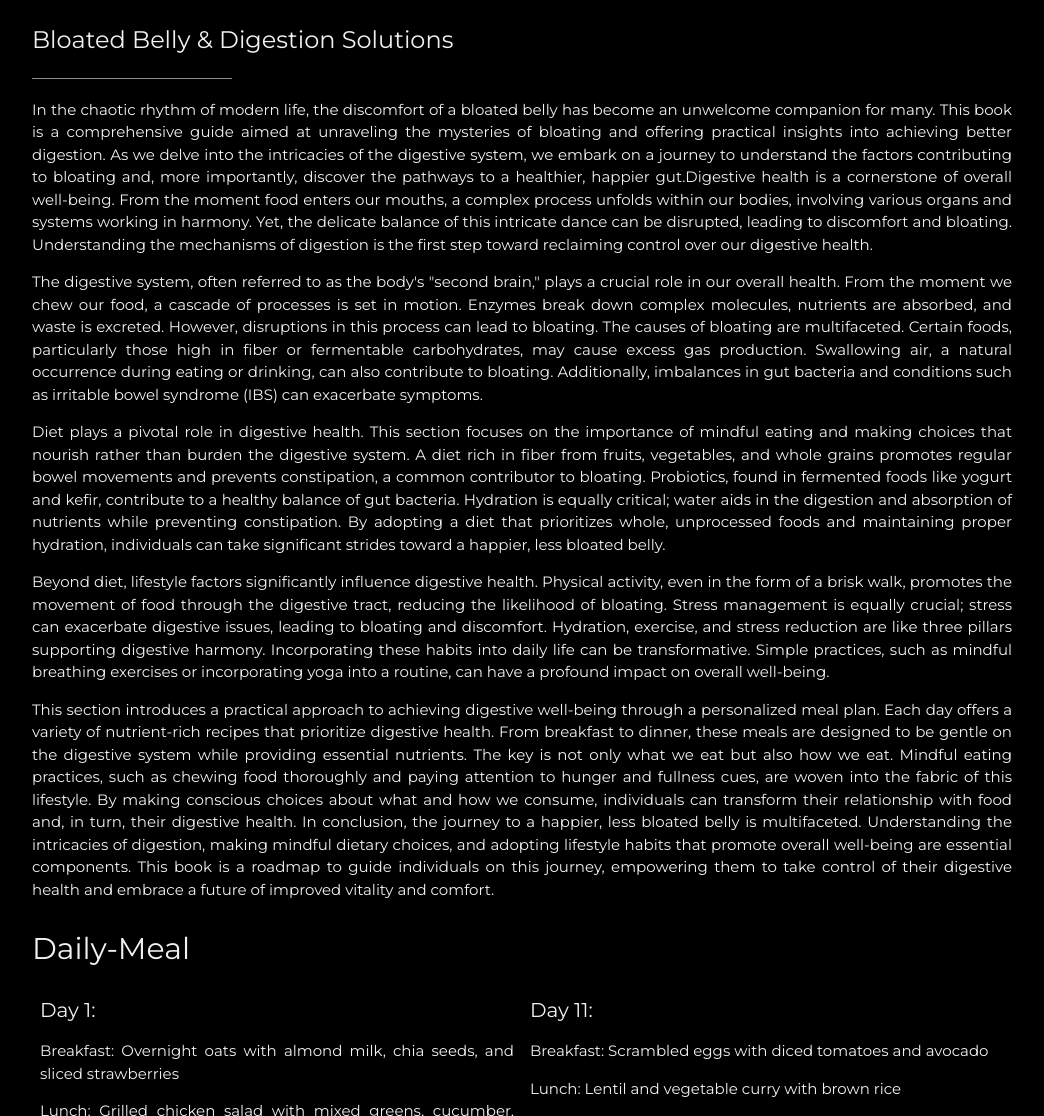
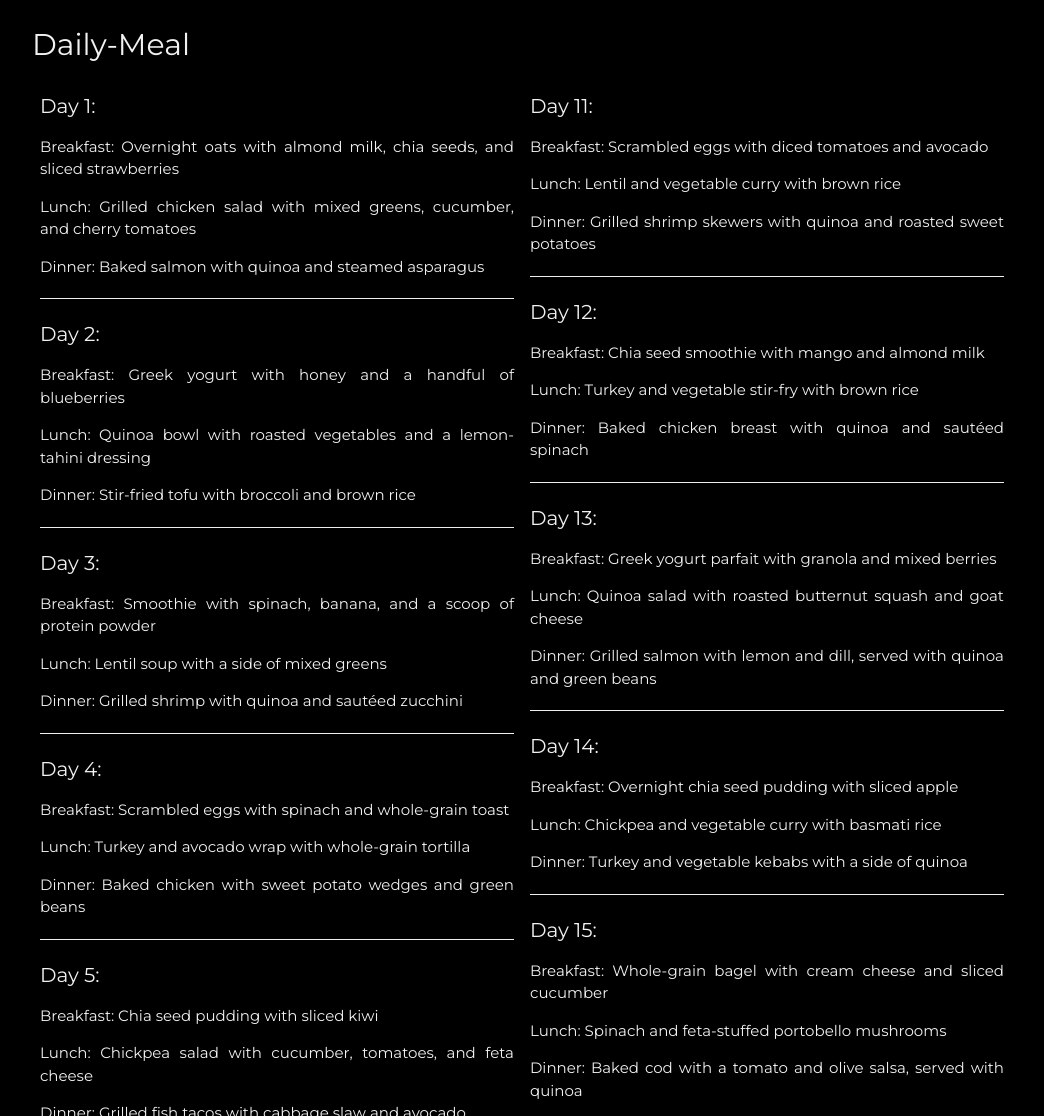
Before and after one commit to Adarshkl13/hellowomentea, a plain HTML site: page index.html in a window 1280 px wide. Shown: the part 905-2021 px from the top of the page, without its empty margins (178-1222 px from the left). Drawn offline with nearby package versions, Linux system fonts and the light colour scheme.

Commit message:
Update index.html

```diff
--- a/index.html
+++ b/index.html
@@ -86,31 +86,6 @@ body, h1,h2,h3,h4,h5,h6{font-family: "Montserrat", sans-serif}
         The key is not only what we eat but also how we eat. Mindful eating practices, such as chewing food thoroughly and paying attention to hunger and fullness cues, are woven into the fabric of this lifestyle. By making conscious choices about what and how we consume, individuals can transform their relationship with food and, in turn, their digestive health.
         In conclusion, the journey to a happier, less bloated belly is multifaceted. Understanding the intricacies of digestion, making mindful dietary choices, and adopting lifestyle habits that promote overall well-being are essential components. This book is a roadmap to guide individuals on this journey, empowering them to take control of their digestive health and embrace a future of improved vitality and comfort.</p>
   </div>
-
-
-<div class="w3-row w3-content w3-justify w3-text-light-grey w3-padding-54" id="intro">
-  <h3 class="w3-text-light-grey">Bloated Belly & Digestion Solutions</h3>
-
-  <hr style="width:200px" class="w3-opacity">
-  <p>In the chaotic rhythm of modern life, the discomfort of a bloated belly has become an unwelcome companion for many. This book is a comprehensive guide aimed at unraveling the mysteries of bloating and offering practical insights into achieving better digestion. As we delve into the intricacies of the digestive system, we embark on a journey to understand the factors contributing to bloating and, more importantly, discover the pathways to a healthier, happier gut.Digestive health is a cornerstone of overall well-being. From the moment food enters our mouths, a complex process unfolds within our bodies, involving various organs and systems working in harmony. Yet, the delicate balance of this intricate dance can be disrupted, leading to discomfort and bloating. Understanding the mechanisms of digestion is the first step toward reclaiming control over our digestive health.</p>
-
-
-      <p>The digestive system, often referred to as the body's "second brain," plays a crucial role in our overall health. From the moment we chew our food, a cascade of processes is set in motion. Enzymes break down complex molecules, nutrients are absorbed, and waste is excreted. However, disruptions in this process can lead to bloating.
-      The causes of bloating are multifaceted. Certain foods, particularly those high in fiber or fermentable carbohydrates, may cause excess gas production. Swallowing air, a natural occurrence during eating or drinking, can also contribute to bloating. Additionally, imbalances in gut bacteria and conditions such as irritable bowel syndrome (IBS) can exacerbate symptoms.</p>
-
-
-      <p>Diet plays a pivotal role in digestive health. This section focuses on the importance of mindful eating and making choices that nourish rather than burden the digestive system. A diet rich in fiber from fruits, vegetables, and whole grains promotes regular bowel movements and prevents constipation, a common contributor to bloating.
-      Probiotics, found in fermented foods like yogurt and kefir, contribute to a healthy balance of gut bacteria. Hydration is equally critical; water aids in the digestion and absorption of nutrients while preventing constipation. By adopting a diet that prioritizes whole, unprocessed foods and maintaining proper hydration, individuals can take significant strides toward a happier, less bloated belly.</p>
-
-
-      <p>Beyond diet, lifestyle factors significantly influence digestive health. Physical activity, even in the form of a brisk walk, promotes the movement of food through the digestive tract, reducing the likelihood of bloating. Stress management is equally crucial; stress can exacerbate digestive issues, leading to bloating and discomfort.
-      Hydration, exercise, and stress reduction are like three pillars supporting digestive harmony. Incorporating these habits into daily life can be transformative. Simple practices, such as mindful breathing exercises or incorporating yoga into a routine, can have a profound impact on overall well-being.</p>
-
-
-      <p>This section introduces a practical approach to achieving digestive well-being through a personalized meal plan. Each day offers a variety of nutrient-rich recipes that prioritize digestive health. From breakfast to dinner, these meals are designed to be gentle on the digestive system while providing essential nutrients.
-      The key is not only what we eat but also how we eat. Mindful eating practices, such as chewing food thoroughly and paying attention to hunger and fullness cues, are woven into the fabric of this lifestyle. By making conscious choices about what and how we consume, individuals can transform their relationship with food and, in turn, their digestive health.
-      In conclusion, the journey to a happier, less bloated belly is multifaceted. Understanding the intricacies of digestion, making mindful dietary choices, and adopting lifestyle habits that promote overall well-being are essential components. This book is a roadmap to guide individuals on this journey, empowering them to take control of their digestive health and embrace a future of improved vitality and comfort.</p>
-</div>
 
    <div class="w3-row w3-content w3-justify w3-text-light-grey w3-padding-54" id="meal">
       <h2 class="w3-text-light-grey">Daily-Meal</h2>
```
